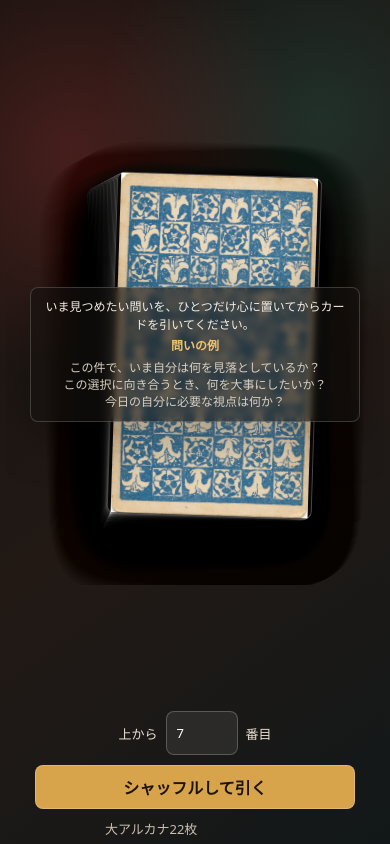
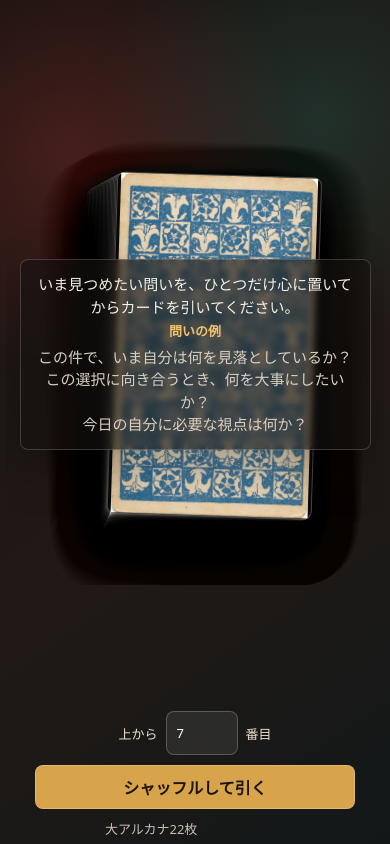
Before and after one commit to hnsol/draw-tarot, a website: page index.html in a window 390 px wide. Drawn offline with Linux system fonts and the light colour scheme.

Commit message:
Increase prompt note text size

```diff
--- a/style.css
+++ b/style.css
@@ -117,11 +117,11 @@ body {
 .prompt-note {
   position: absolute;
   z-index: 80;
-  width: min(360px, 84vw);
-  padding: 14px 16px;
+  width: min(390px, 88vw);
+  padding: 16px 18px;
   color: #f4efe5;
-  font-size: 14px;
-  line-height: 1.65;
+  font-size: 16px;
+  line-height: 1.6;
   text-align: center;
   background: rgba(21, 18, 15, .62);
   border: 1px solid rgba(255, 255, 255, .18);
@@ -138,7 +138,7 @@ body {
 
 .prompt-note__example {
   color: #f2c36b;
-  font-size: 12px;
+  font-size: 13px;
   font-weight: 700;
 }
 
@@ -299,10 +299,10 @@ button:disabled {
   }
 
   .prompt-note {
-    font-size: 12px;
-    line-height: 1.45;
-    width: min(330px, 88vw);
-    padding: 10px 12px;
+    font-size: 15px;
+    line-height: 1.5;
+    width: min(360px, 90vw);
+    padding: 13px 14px;
   }
 
   .prompt-note p {
```
